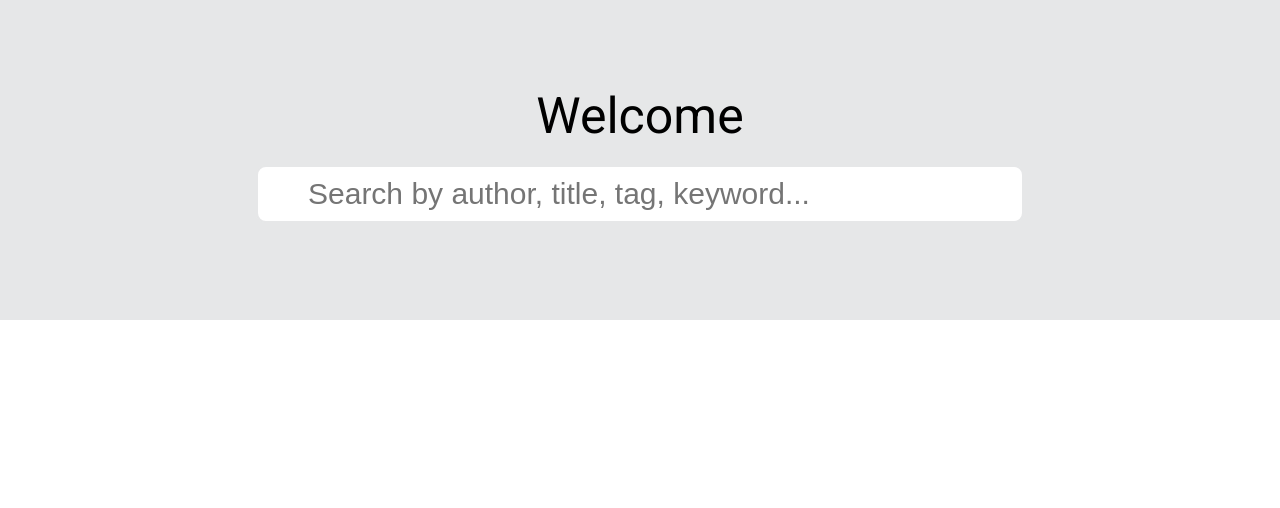
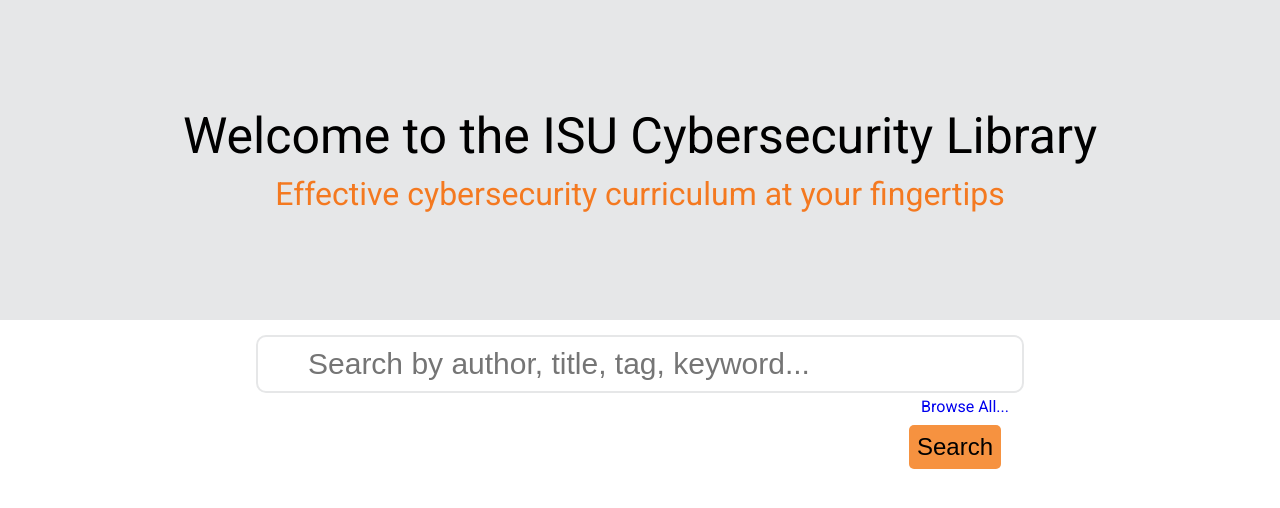
Before and after one commit to harrhunt/CyberSite, a Flask app: page / in a window 1280 px wide. Shown: the part 75-583 px from the top of the page. Run offline with Flask 2, Linux system fonts and the light colour scheme; parts of the project's set-up code (start-up, migrations or seed data) failed here and were passed over.

Commit message:
started work on overall structure of home page

```diff
--- a/templates/index.html
+++ b/templates/index.html
@@ -5,10 +5,15 @@
 {% endblock %}
 {% block content %}
     <div class="banner">
-        <div class="welcome-statement">Welcome</div>
-        <div class="search-container">
-            <label for="search"></label><input type="search" id="search"
-                                               placeholder="Search by author, title, tag, keyword...">
+        <div class="welcome-statement">Welcome to the ISU Cybersecurity Library</div>
+        <div class="slogan">Effective cybersecurity curriculum at your fingertips</div>
+    </div>
+    <form class="search-container">
+        <label for="search"></label><input type="search" id="search"
+                                           placeholder="Search by author, title, tag, keyword...">
+        <div class="search-controls-container">
+            <a class="lnk-browse-all" href="#">Browse All...</a>
+            <button class="btn-search" type="submit">Search</button>
         </div>
-    </div>
+    </form>
 {% endblock %}
```
